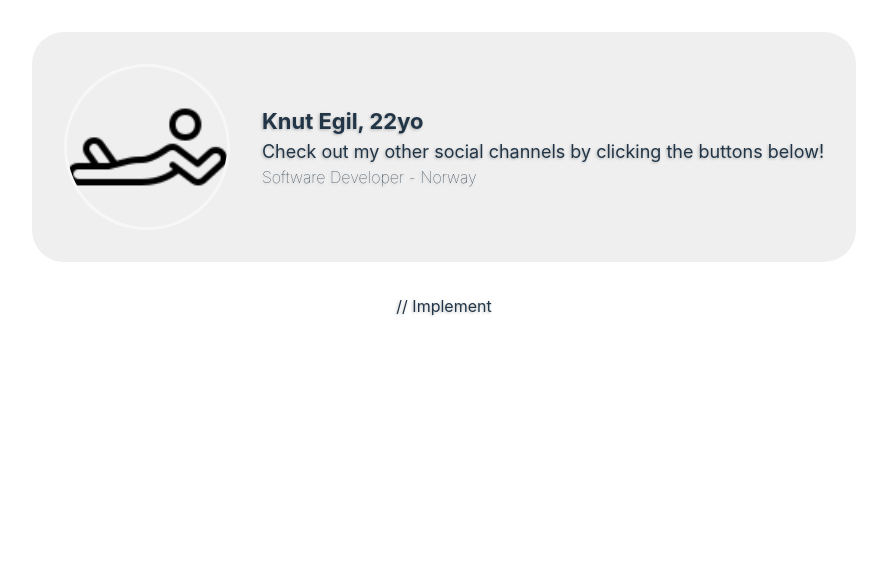
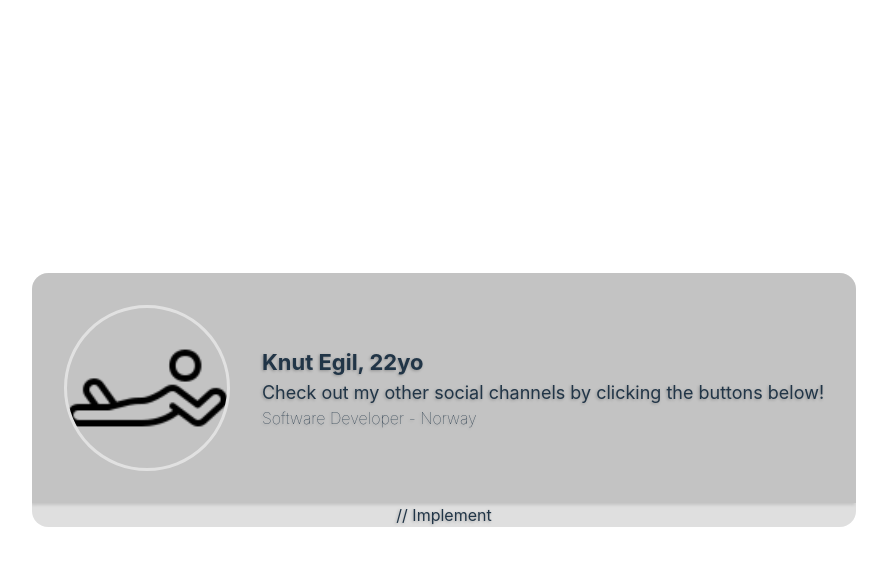
Before and after one commit to knut-egil/onelink-frontend, a React (Vite) app in the folder onelink-frontend/: page / in a window 1280 px wide. Shown: the top 566 px of the page, without its empty margins (196-1083 px from the left). Built offline with nearby package versions, Linux system fonts and the light colour scheme; no server answers; the HTML template or start-up script is replaced by a standard one.

Commit message:
Make header & link container card-like

```diff
--- a/onelink-frontend/src/views/Profile.css
+++ b/onelink-frontend/src/views/Profile.css
@@ -8,7 +8,7 @@
   }
 }
 
-.container {
+.page {
   display: flex;
   flex-direction: column;
 
@@ -19,8 +19,22 @@
   max-height: 100vh;
 
   place-items: center;
+  place-content: center;
+}
+
+.container {
+  display: flex;
+  flex-direction: column;
+
+  max-height: 60%;
+
+  place-items: center;
 
   text-shadow: -1px 1px 3px #00000040;
+  background-color: #00000020;
+
+  border-radius: 1em;
+  overflow: hidden;
 }
 
 /* Header */
@@ -32,12 +46,13 @@
   width: fit-content;
   max-width: 768px;
 
-  margin: 2rem;
   gap: 2em;
   padding: 2em;
-  border-radius: 2em;
+  /*border-radius: 1em;*/
 
-  background-color: #00000010;
+  background-color: #00000020;
+  box-shadow: -1px 2px 3px #00000020;
+  ;
 }
 
 .picture {
--- a/onelink-frontend/src/views/Profile.tsx
+++ b/onelink-frontend/src/views/Profile.tsx
@@ -46,6 +46,7 @@ function Profile() {
     });
   }
   useEffect(() => {
+    // TODO: Make this all pre-calculated on image upload to backend to prevent the visible loading in type stuff
     // Fetch image
     fetch(profileImageUrl).then(async (res) => {
       try {
@@ -79,7 +80,8 @@ function Profile() {
 
   return (
     <>
-      <div className="container" style={{ background: avgImgColor }}>
+      <div className="page" style={{ backgroundColor: avgImgColor }}>
+        <div className="container">
           <Header
             profileImage={
               imgDataUri ??
@@ -94,6 +96,7 @@ function Profile() {
           // Implement
           <div className="link-container"></div>
         </div>
+      </div>
     </>
   );
 }
```
Lines whose indentation alone changed are shown as unchanged.
